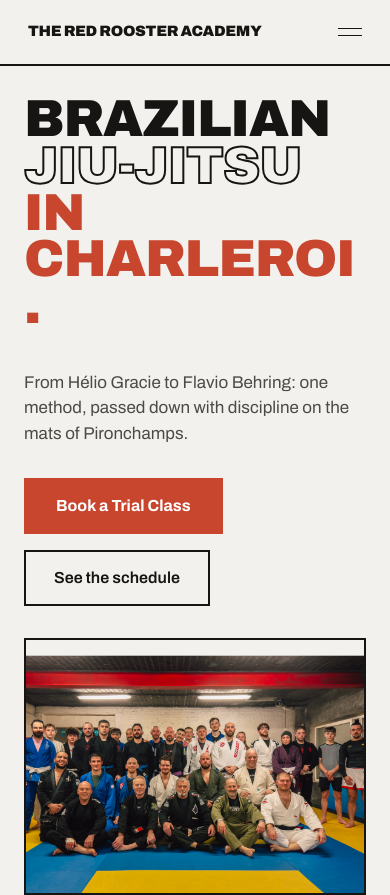
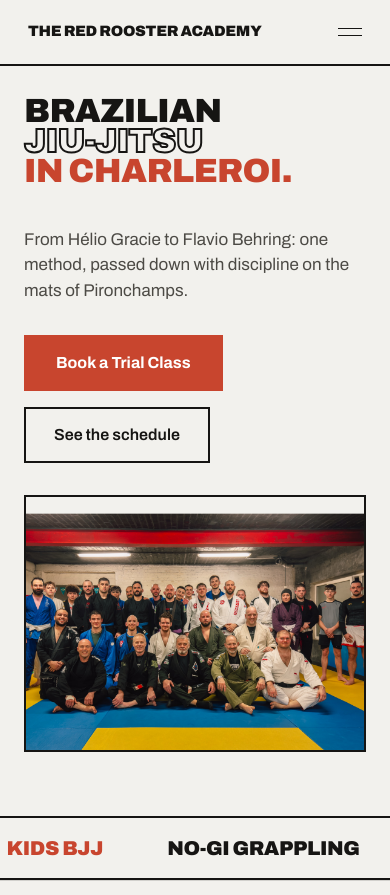
Before and after one commit to dylandifilippo/the-red-rooster-html, a Next.js app: page /en in a window 390 px wide. Shown: the top 895 px of the page. Built offline with nearby package versions, Linux system fonts and the light colour scheme.

Commit message:
fix: hero headline always three lines, fluid floor on narrow phones

```diff
--- a/components/sections/Hero.tsx
+++ b/components/sections/Hero.tsx
@@ -8,12 +8,12 @@ export function Hero() {
   return (
     <section id="top" className="bg-paper pt-24">
       <HeroIntro className="mx-auto max-w-7xl px-6 pb-16">
-        <h1 className="break-words font-poster text-[clamp(52px,9vw,150px)] leading-[0.9]">
-          <span className="hero-line block text-ink">{t('line1')}</span>
-          <span className="hero-line block text-transparent [-webkit-text-stroke:2px_var(--color-ink)]">
+        <h1 className="font-poster text-[clamp(52px,9vw,150px)] max-[540px]:text-[8.6vw] leading-[0.9]">
+          <span className="hero-line block whitespace-nowrap text-ink">{t('line1')}</span>
+          <span className="hero-line block whitespace-nowrap text-transparent [-webkit-text-stroke:2px_var(--color-ink)]">
             {t('line2')}
           </span>
-          <span className="hero-line block text-accent">{t('line3')}</span>
+          <span className="hero-line block whitespace-nowrap text-accent">{t('line3')}</span>
         </h1>
         <div className="mt-10 grid gap-8 lg:grid-cols-[1fr_1.2fr]">
           <div className="flex flex-col justify-center">
```
